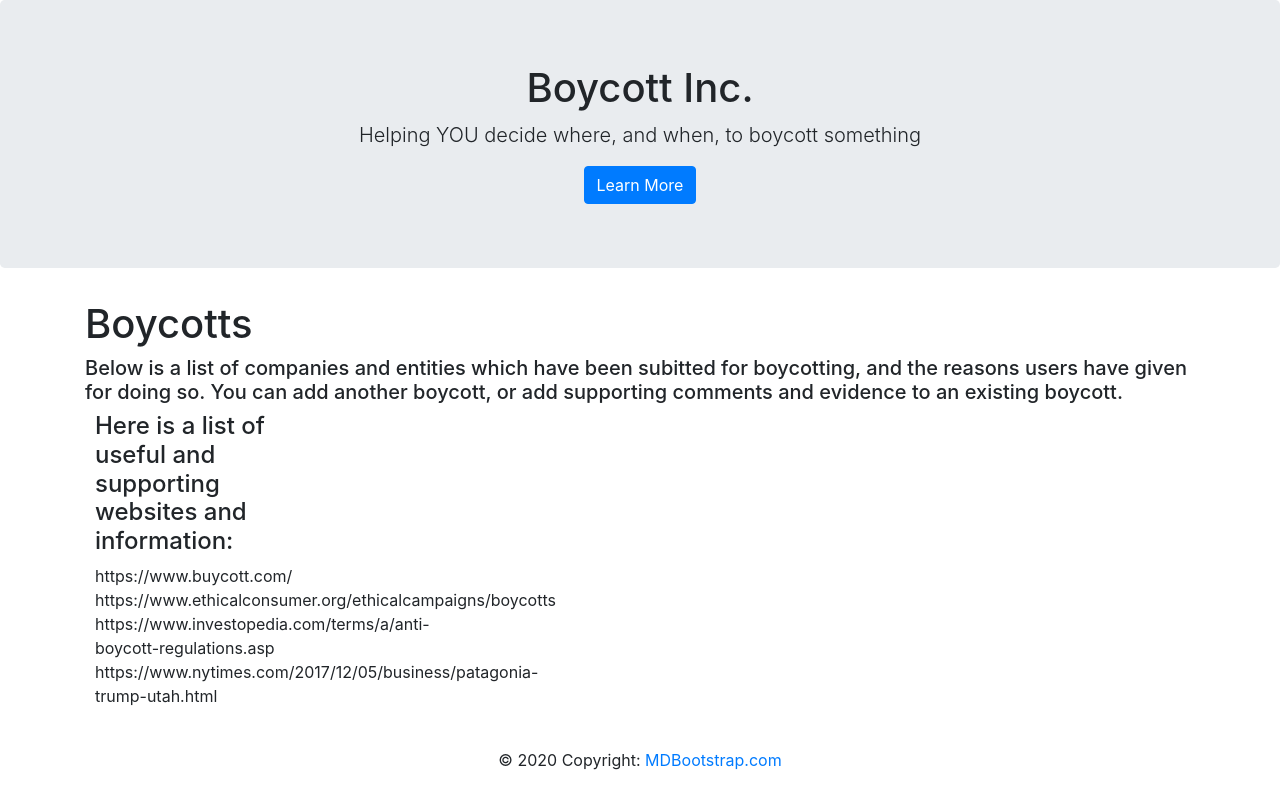
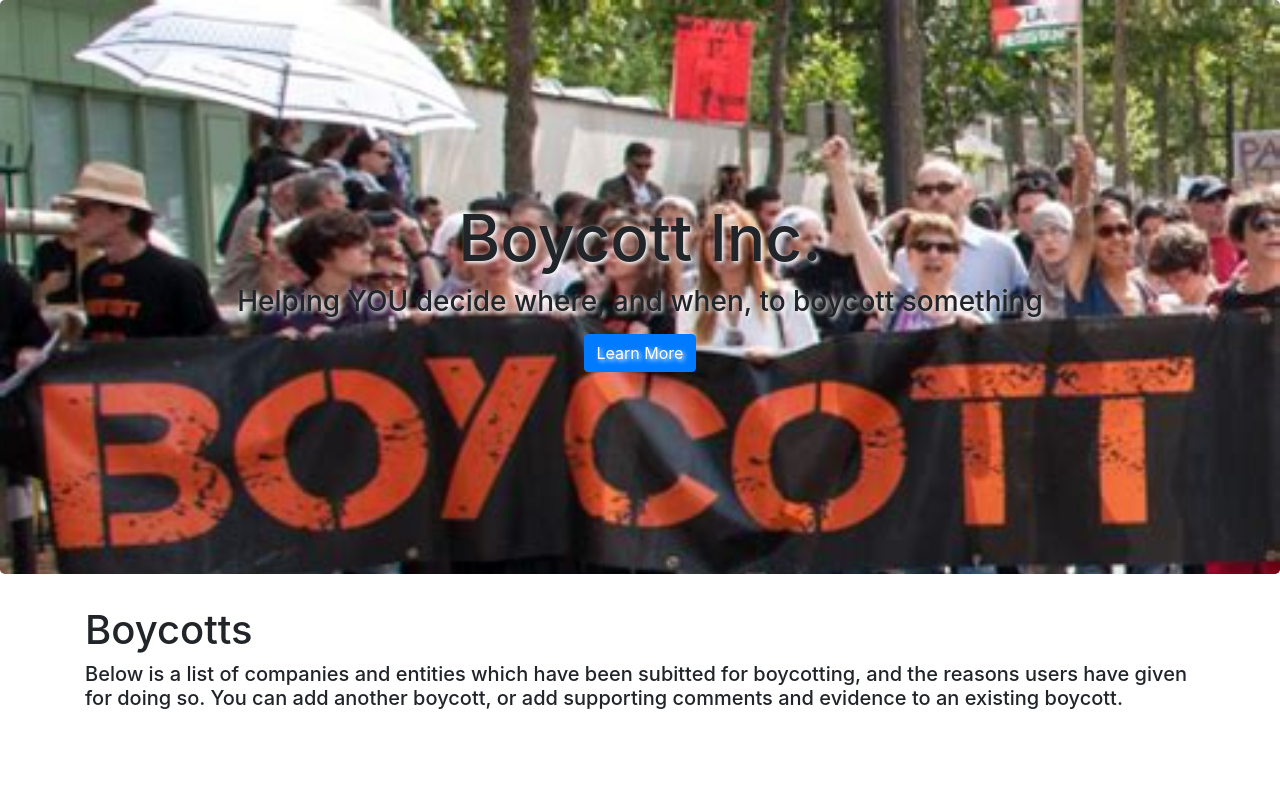
Before and after one commit to teknofage/Winter_Intensive, a Flask app: page / in a window 1280 px wide. Shown: the part 174-962 px from the top of the page. After the commit the page ends 883 px from the top, so only its background shows below. Run offline with Flask 2, Linux system fonts and the light colour scheme; data that the repository does not hold is empty; some libraries are stand-ins or nearby versions.

Commit message:
readme started, hero image linked, font enlarged

```diff
--- a/static/styles.css
+++ b/static/styles.css
@@ -16,3 +16,34 @@
     padding-left: 5em;
     width: 500px;
 }
+
+.hero-background-img {
+    position: relative;
+    background: rgba(0, 0, 0, 0.3); /* If our image is bright, we can tone it down with this darker overlay */
+    padding-top:200px;
+    padding-bottom:200px;
+    background-image: url("images/Boycott_Hero_Image.jpeg");
+    background-repeat: no-repeat;
+    background-size: cover;
+    text-shadow: 2px 2px 4px white;
+    text-decoration: solid;
+    font-size: xx-large !important;
+}
+
+.hero-background-img:after  {
+    content: "";
+    position: absolute;
+    background-repeat: no-repeat;
+    background-size: cover;
+    background-position: center;
+    top: 0;
+    left: 0;
+    right: 0;
+    bottom: 0;
+    z-index: -1;
+    opacity: 0.5;
+}
+
+.hero-text > h1{
+    font-size: 4rem;
+}
--- a/templates/base.html
+++ b/templates/base.html
@@ -9,22 +9,7 @@
     <script src="https://stackpath.bootstrapcdn.com/bootstrap/4.4.1/js/bootstrap.min.js" integrity="sha384-wfSDF2E50Y2D1uUdj0O3uMBJnjuUD4Ih7YwaYd1iqfktj0Uod8GCExl3Og8ifwB6" crossorigin="anonymous"></script>
     <!-- CUSTOM STYLES -->
     <link rel="stylesheet" type= "text/css" href="{{ url_for('static', filename='styles.css') }}">
-    <!-- <style>
-        .links_list {
-            white-space: nowrap;
-            text-overflow: ellipsis;
-            width: 150px;
-            overflow: hidden;
-        }
 
-
-        .links_list > a {
-            text-overflow: ellipsis;
-            white-space: nowrap;
-
-        }
-
-    </style> -->
 </head>
 <body>
 
@@ -35,9 +20,9 @@
 
     <!-- HERO -->
     <div class="jumbotron text-center hero-background-img">
-        <div class="hero-text">
+        <div class="hero-text font-size: xx-large">
         <h1>Boycott Inc.</h1>
-        <p class="lead">Helping YOU decide where, and when, to boycott something</p>
+        <h3>Helping YOU decide where, and when, to boycott something</h3>
         <a href="#" class="btn btn-primary">Learn More</a>
     </div>
     </div>
@@ -49,7 +34,7 @@
         BODY CONTENT GOES HERE
     {% endblock %}
 </div>
-<div class="useful_sites_container">
+<div class="useful_sites_container>
     <div class='col-md-6 mb-md-0 mb-3'>
     <h4>Here is a list of useful and supporting websites and information:</h4>
 
```
Also changed, not shown: README.md (added), assets/th (1).jpeg (added), assets/th.jpeg (added), static/images/Boycott_Hero_Image.jpeg (added), static/images/donotbuy.jpeg (added), static/images/th (2).jpeg (added).
